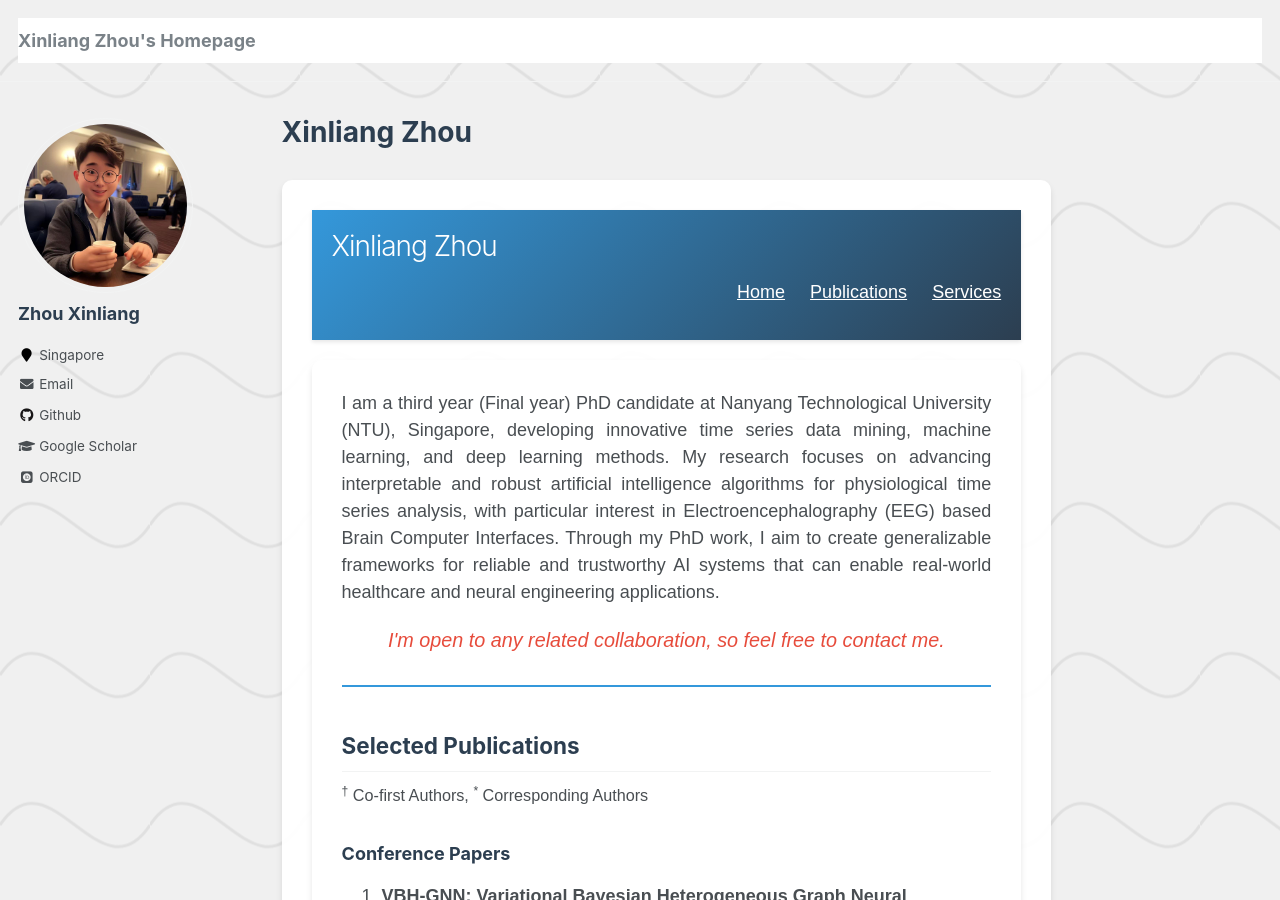
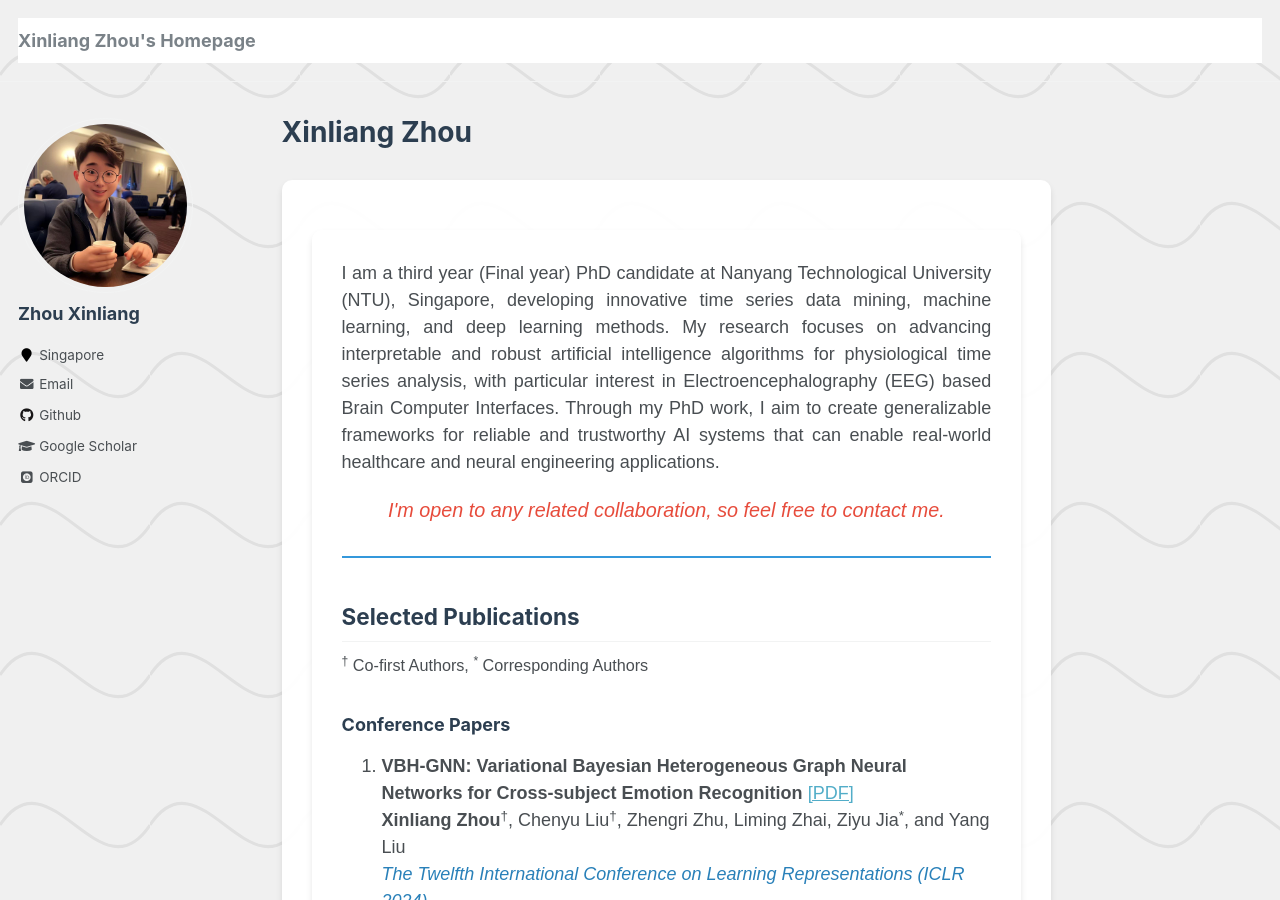
Before and after one commit to xinliangzhou/xinliangzhou.github.io, a Jekyll site: the page built from _pages/about.md, in a window 1280 px wide and 900 px high. Built offline with Jekyll 4.4.1, drawn with Linux system fonts in a browser that asks for light colours; some web fonts are replaced.

Commit message:
Update about.md

```diff
--- a/_pages/about.md
+++ b/_pages/about.md
@@ -80,18 +80,6 @@ hr {
 }
 </style>
 
-<header class="site-header">
-  <div class="wrapper">
-    <h1 class="site-title">
-      <a href="#">Xinliang Zhou</a>
-    </h1>
-    <nav class="site-nav">
-      <a href="#" class="page-link">Home</a>
-      <a href="#" class="page-link">Publications</a>
-      <a href="#" class="page-link">Services</a>
-    </nav>
-  </div>
-</header>
 
 <div class="page__content">
   <div style="text-align: justify;">
```
